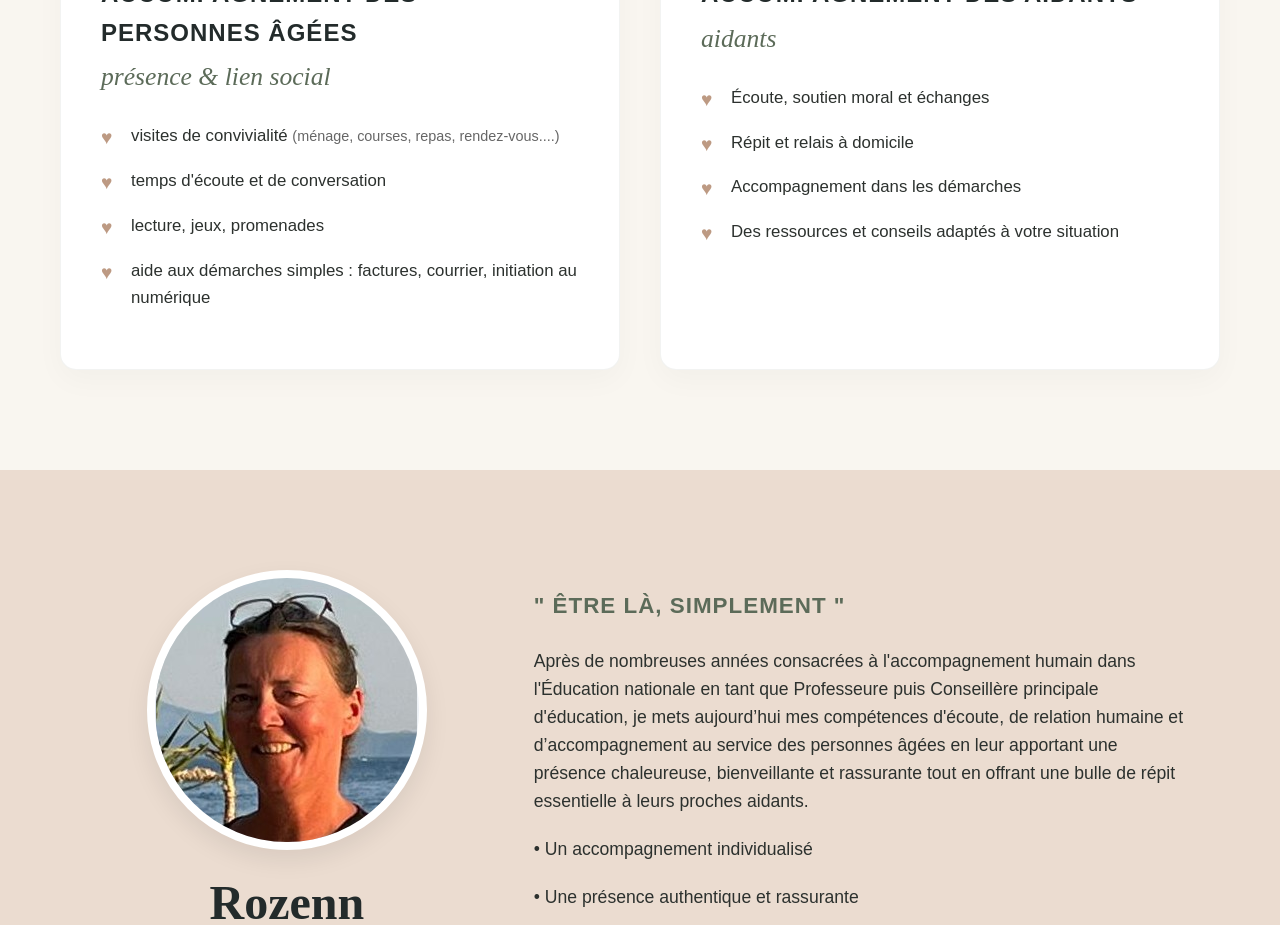
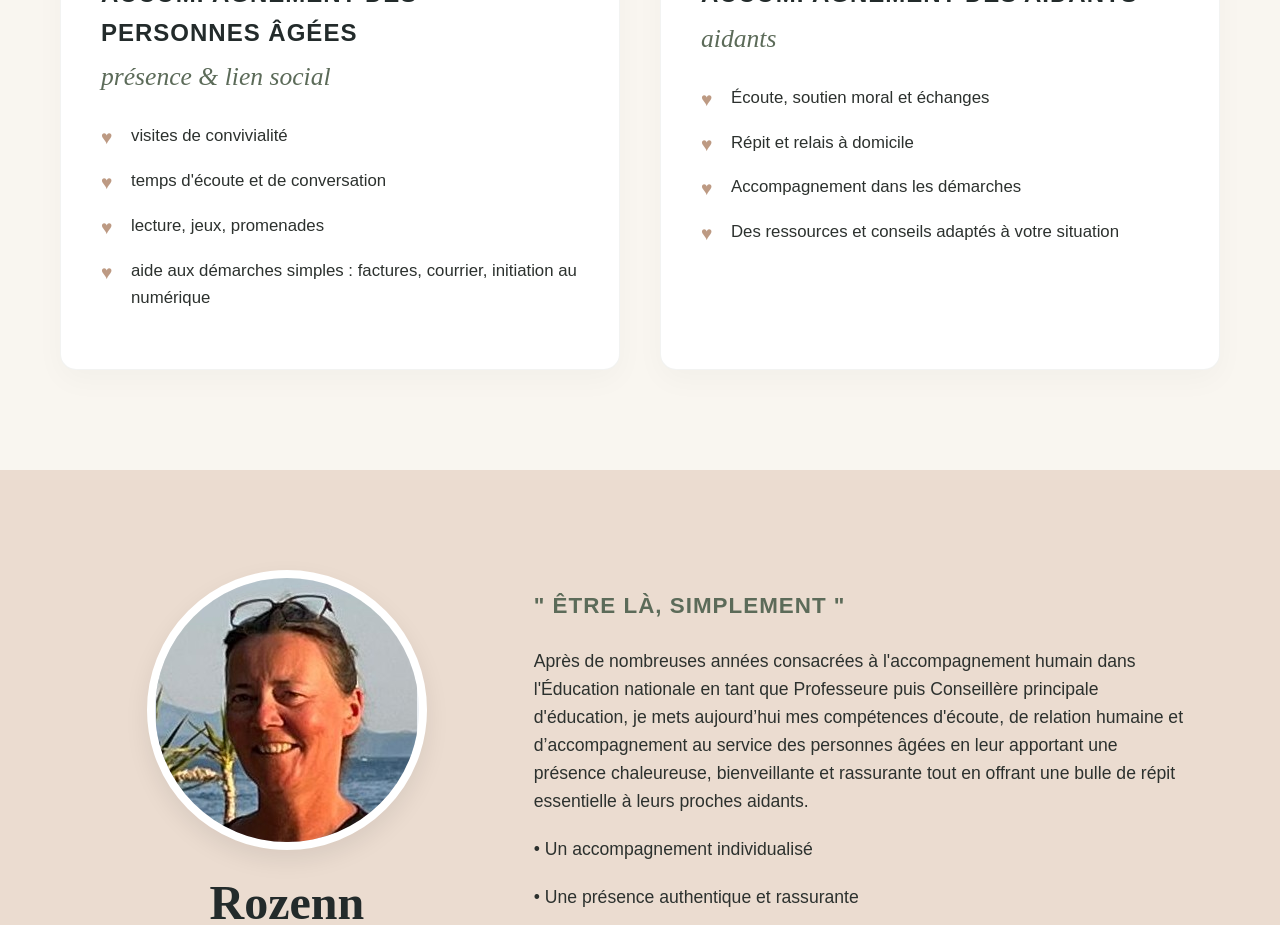
Before and after one commit to tentensee/LaVoyageuseDeVie, a React (Vite) app: page / in a window 1280 px wide. Shown: the part 1280-2205 px from the top of the page. Built offline with nearby package versions, Linux system fonts and the light colour scheme.

Commit message:
Update Services.jsx

```diff
--- a/src/components/Services.jsx
+++ b/src/components/Services.jsx
@@ -17,7 +17,7 @@ export default function Services() {
           <h3 className="card-title">Accompagnement des personnes âgées</h3>
           <p className="card-subtitle script-font">Présence & lien social</p>
           <ul className="service-list">
-            <li>visites de convivialité  <span style={{ fontSize: '0.9rem', color: '#666' }}>(ménage, courses, repas, rendez-vous....)</span></li>
+            <li>visites de convivialité</li>
             <li>temps d'écoute et de conversation</li>
             <li>lecture, jeux, promenades</li>
             <li>aide aux démarches simples : factures, courrier, initiation au numérique </li>
```
